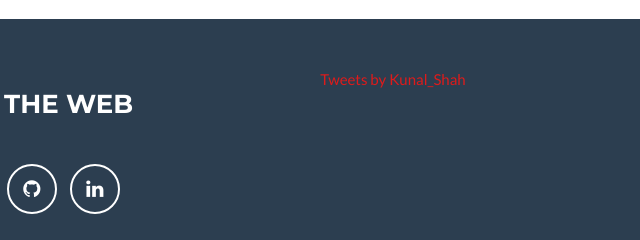
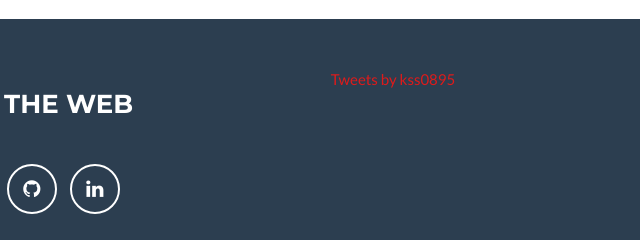
Before and after one commit to kunal0895/kunal0895.github.io, a website: page index.html in a window 1280 px wide. Shown: the part 1779-2019 px from the top of the page, 637-1277 px from the left. Drawn offline with nearby package versions, Linux system fonts and the light colour scheme.

Commit message:
Changed Index Twitter

```diff
--- a/index.html
+++ b/index.html
@@ -316,7 +316,7 @@
                     </div>
 					 <div class="footer-col col-md-4">
 
-							<a class="twitter-timeline" data-width="300" data-height="200" data-dnt="true" data-link-color="#2B7BB9" href="https://twitter.com/kss0895">Tweets by Kunal_Shah</a> <script async src="//platform.twitter.com/widgets.js" charset="utf-8"></script>
+							<a class="twitter-timeline" data-lang="en" data-width="300" data-height="200" data-link-color="#2B7BB9" href="https://twitter.com/kss0895?ref_src=twsrc%5Etfw">Tweets by kss0895</a> <script async src="https://platform.twitter.com/widgets.js" charset="utf-8"></script>
                     </div>
 
                 </div>
```
